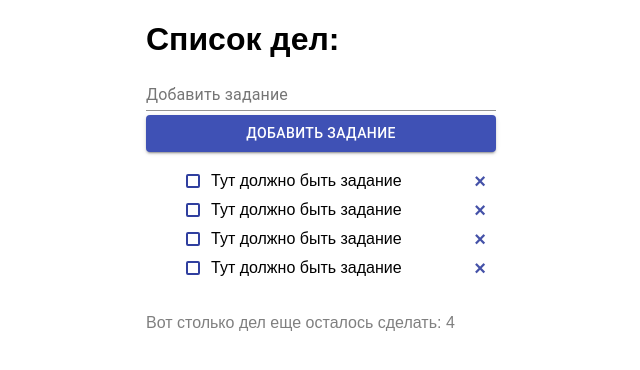
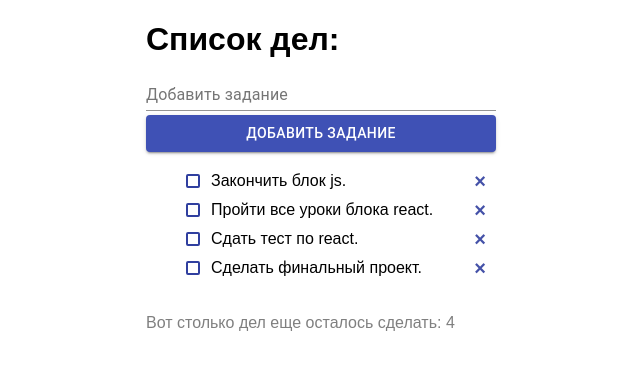
Before and after one commit to zabudskaya/todo, a React (Create React App) app: page / in a window 1280 px wide. Shown: the top 370 px of the page, without its empty margins (319-959 px from the left). Built offline with nearby package versions, Linux system fonts and the light colour scheme.

Commit message:
revert defaultProps

```diff
--- a/src/components/App/App.js
+++ b/src/components/App/App.js
@@ -67,9 +67,7 @@ class App extends React.Component{
                 <h1 className={styles.title}>Список дел:</h1>
                 <InputItem onClickAdd={this.onClickAdd}/>
                 <ItemList props={this.state.items} onClickDone={this.onClickDone} onClickDelete={this.onClickDelete} />
-                <Footer
-                    // count={this.state.count}
-                />
+                <Footer count={this.state.count}/>
             </div>
         );
     }
--- a/src/components/Footer/Footer.js
+++ b/src/components/Footer/Footer.js
@@ -3,8 +3,4 @@ import styles from './Footer.module.css'
 
 const Footer = ({ count }) => (<p className={styles.text}>Вот столько дел еще осталось сделать: { count }</p>);
 
-Footer.defaultProps = {
-    count: 4
-};
-
 export default Footer;
--- a/src/components/Item/Item.js
+++ b/src/components/Item/Item.js
@@ -14,9 +14,4 @@ const Item = ({value, isDone, index, onClickDone, id}) => (
         {value}
     </label>);
 
-Item.defaultProps = {
-    value: 'Тут должно быть задание',
-    isDone: false
-};
-
 export default Item;
--- a/src/components/ItemList/ItemList.js
+++ b/src/components/ItemList/ItemList.js
@@ -7,8 +7,8 @@ const ItemList = ({props, onClickDone, onClickDelete}) => (<ol className={styles
         <li className={styles.item} key={item.value} id={item.id}>
             <input type="checkbox"  className={styles.checkbox} id={`checkbox[${index}]`}/>
             <Item
-                // value={item.value}
-                // isDone={item.isDone}
+                value={item.value}
+                isDone={item.isDone}
                 index={index}
                 id={item.id}
                 onClickDone={onClickDone}
```
